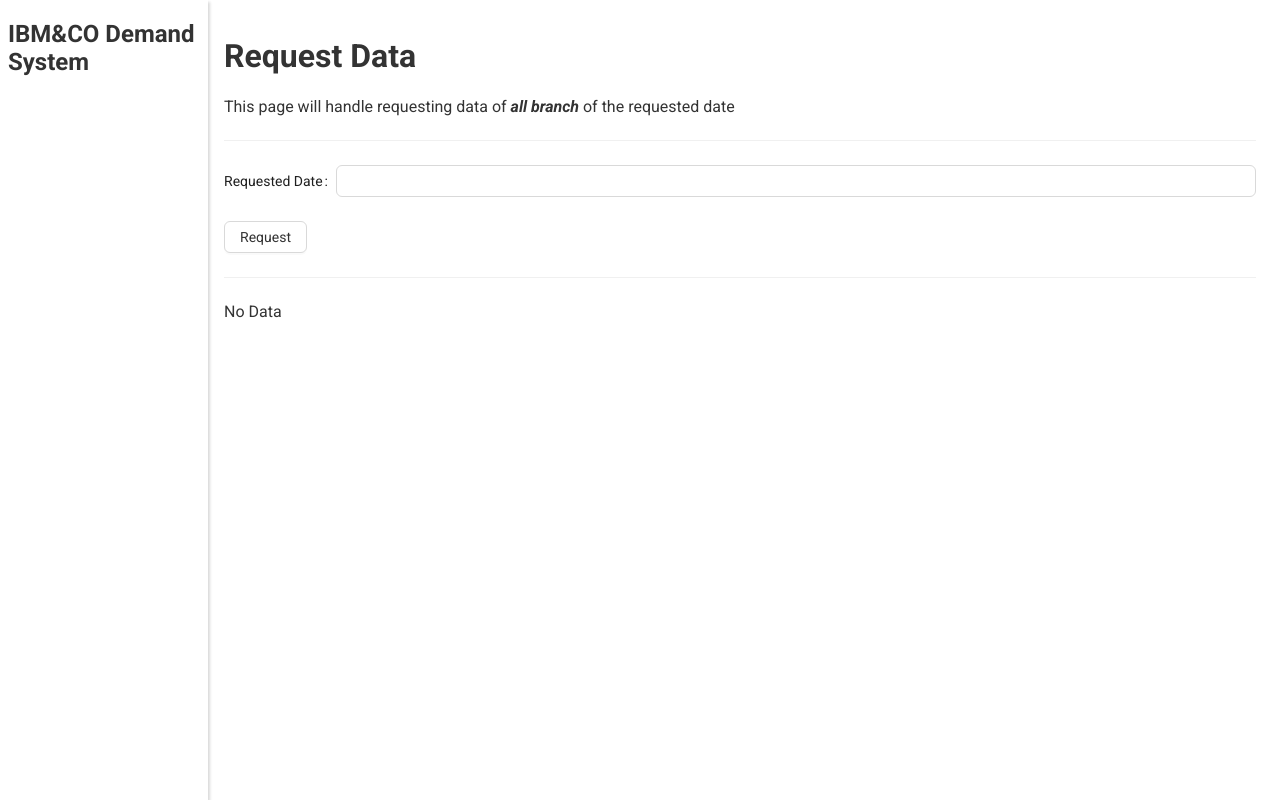
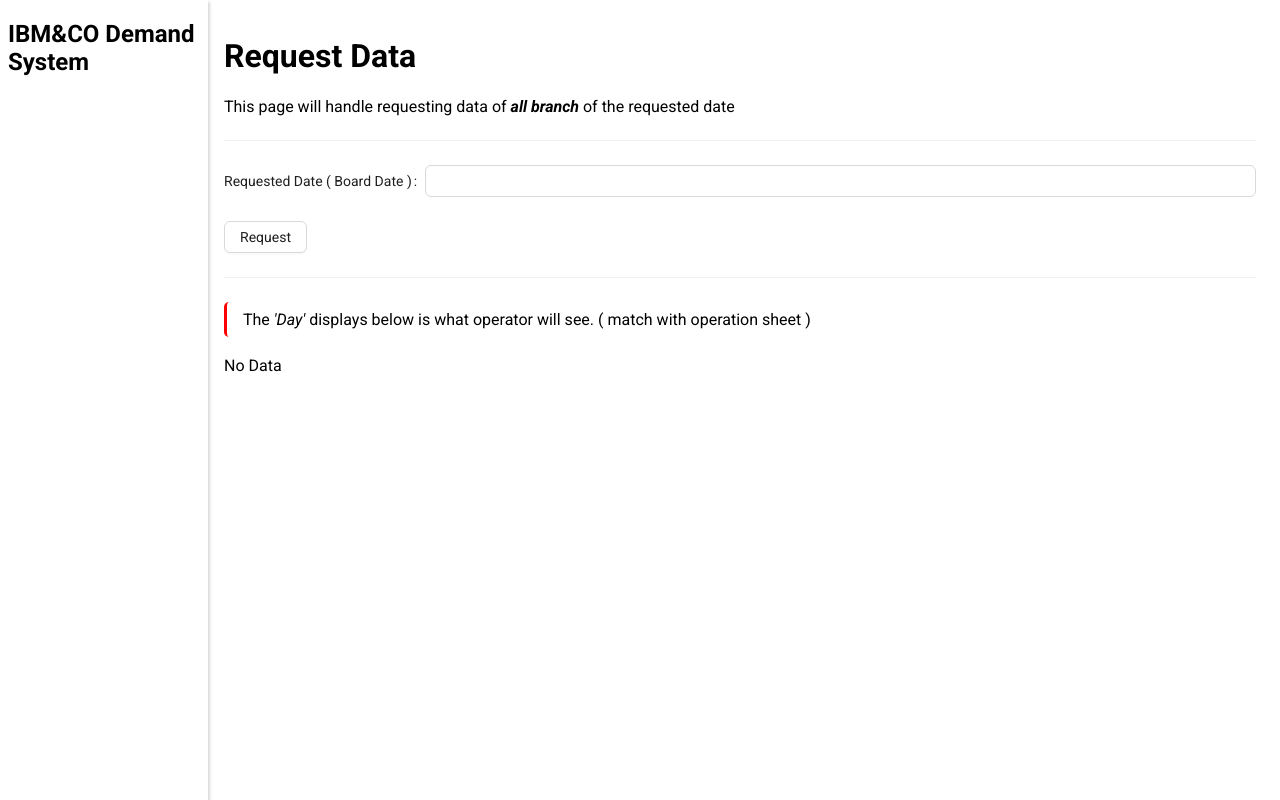
Before and after one commit to pnitijarasrat/ibm-demand, a React (Vite) app: page / in a window 1280 px wide. Built offline with nearby package versions, Linux system fonts and the light colour scheme.

Commit message:
update new demand system

```diff
--- a/src/App.css
+++ b/src/App.css
@@ -2,7 +2,6 @@
 
 * {
   font-family: "Roboto", sans-serif;
-  color: #333;
 }
 
 .page-container {
@@ -49,3 +48,9 @@ tr:hover {
   justify-content: flex-end;
   gap: 16px;
 }
+
+.highlight {
+  padding: 8px 16px;
+  border-radius: 5px;
+  border-left: 3px solid red;
+}
--- a/src/CSV/CSV.jsx
+++ b/src/CSV/CSV.jsx
@@ -90,12 +90,31 @@ export default function CSV() {
       </div>
       <Divider />
       <Form form={form} onFinish={handleSubmit}>
-        <Form.Item name="date" label="Requested Date">
+        <Form.Item name="date" label="Requested Date ( Board Date )">
           <Input />
         </Form.Item>
-        <Button htmlType="submit">Request</Button>
+        <Flex justify="space-between" style={{ width: "100%" }}>
+          <Button htmlType="submit">Request</Button>
+          {demand.length !== 0 && (
+            <CSVLink
+              headers={demandHeader}
+              filename={`day_${form.getFieldsValue("day").date}`}
+              data={demand}
+            >
+              <Button type="primary" style={{ color: "white" }}>
+                Export Demand CSV
+              </Button>
+            </CSVLink>
+          )}
+        </Flex>
       </Form>
       <Divider />
+      <div className="highlight">
+        {" "}
+        The <i>'Day'</i> displays below is what operator will see. ( match with
+        operation sheet )
+      </div>
+      <br />
       {fetching ? (
         <div>Requesting....</div>
       ) : demand.length > 0 ? (
@@ -126,17 +145,7 @@ export default function CSV() {
       ) : (
         <div>No Data </div>
       )}
-      <Flex justify="end" gap="middle" style={{ marginBottom: "32px" }}>
-        {demand.length !== 0 && (
-          <CSVLink
-            headers={demandHeader}
-            filename={`day_${form.getFieldsValue("day").date}`}
-            data={demand}
-          >
-            <Button>Export Demand CSV</Button>
-          </CSVLink>
-        )}
-      </Flex>
+      <Flex justify="end" gap="middle" style={{ marginBottom: "32px" }}></Flex>
     </div>
   );
 }
```
